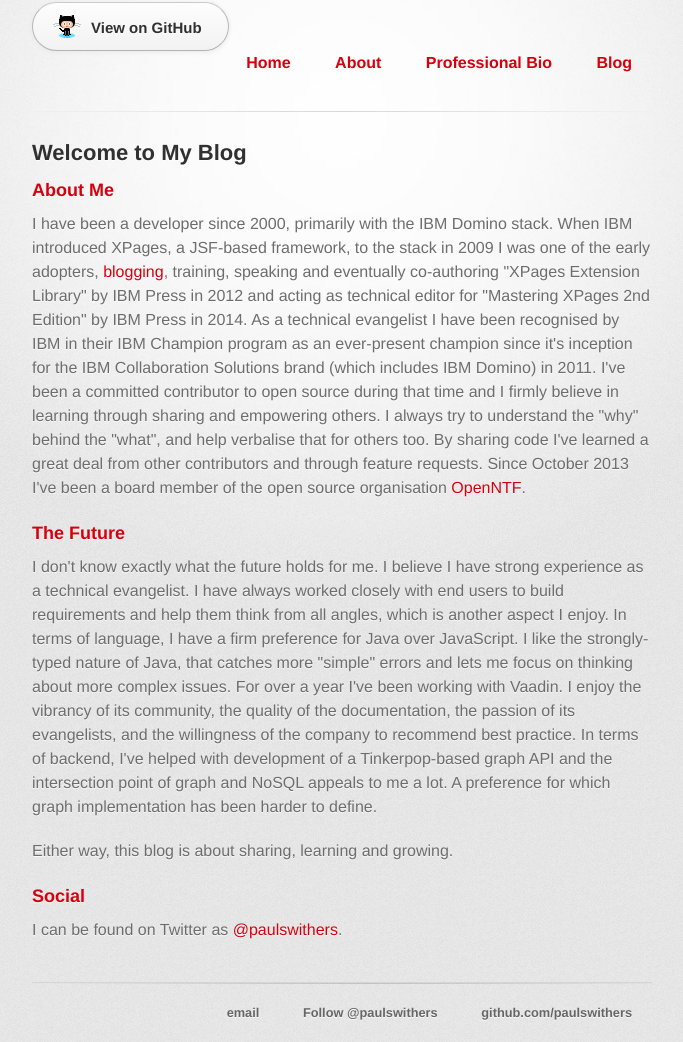
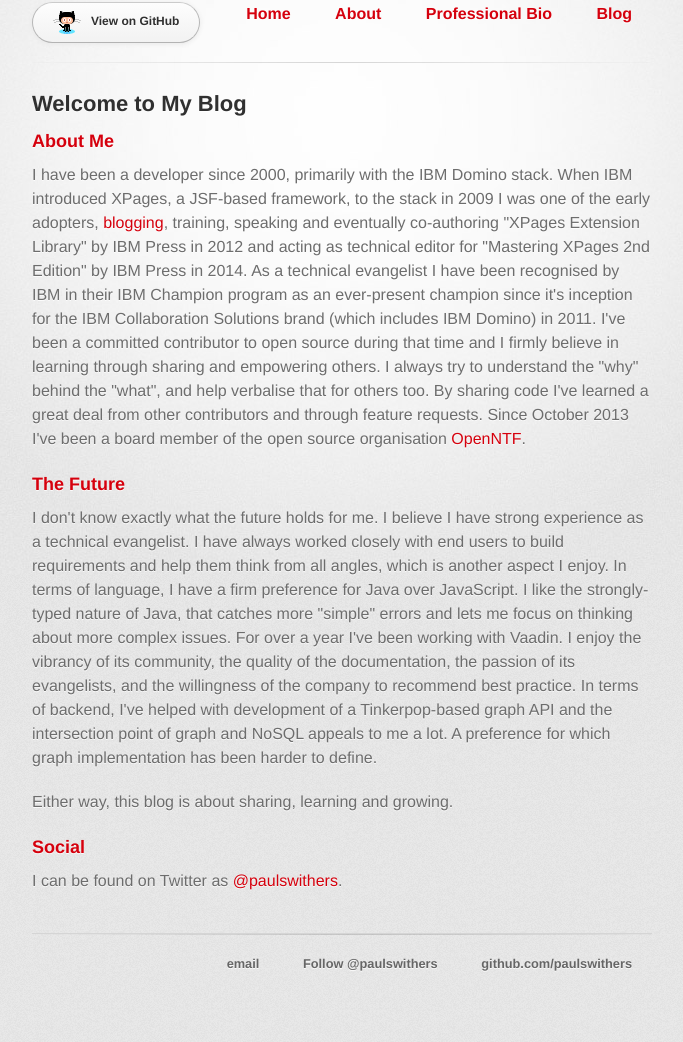
Before and after one commit to paulswithers/paulswithers.github.io, a Jekyll site: the page built from index.html, in a window 1280 px wide. Shown: the whole page, without its empty margins (298-981 px from the left). Built offline with Jekyll 4.4.1, drawn with Linux system fonts in a browser that asks for light colours; some web fonts are replaced; comment, search, counter and statistics services are not loaded; after the commit the page ends 993 px from its top, so only the background shows below that.

Commit message:
Amendments to button styling

```diff
--- a/stylesheets/stylesheet.css
+++ b/stylesheets/stylesheet.css
@@ -105,12 +105,12 @@
 a.button {
   display: block;
   float: left;
-  width: 179px;
-  padding: 12px 8px 12px 8px;
+  width: 150px;
+  padding: 8px;
   margin-right: 14px;
-  font-size: 15px;
+  font-size: 12px;
   font-weight: bold;
-  line-height: 25px;
+  line-height: 20px;
   color: #303030;
   background: #fdfdfd; /* Old browsers */
   background: -moz-linear-gradient(top,  #fdfdfd 0%, #f2f2f2 100%); /* FF3.6+ */
```
